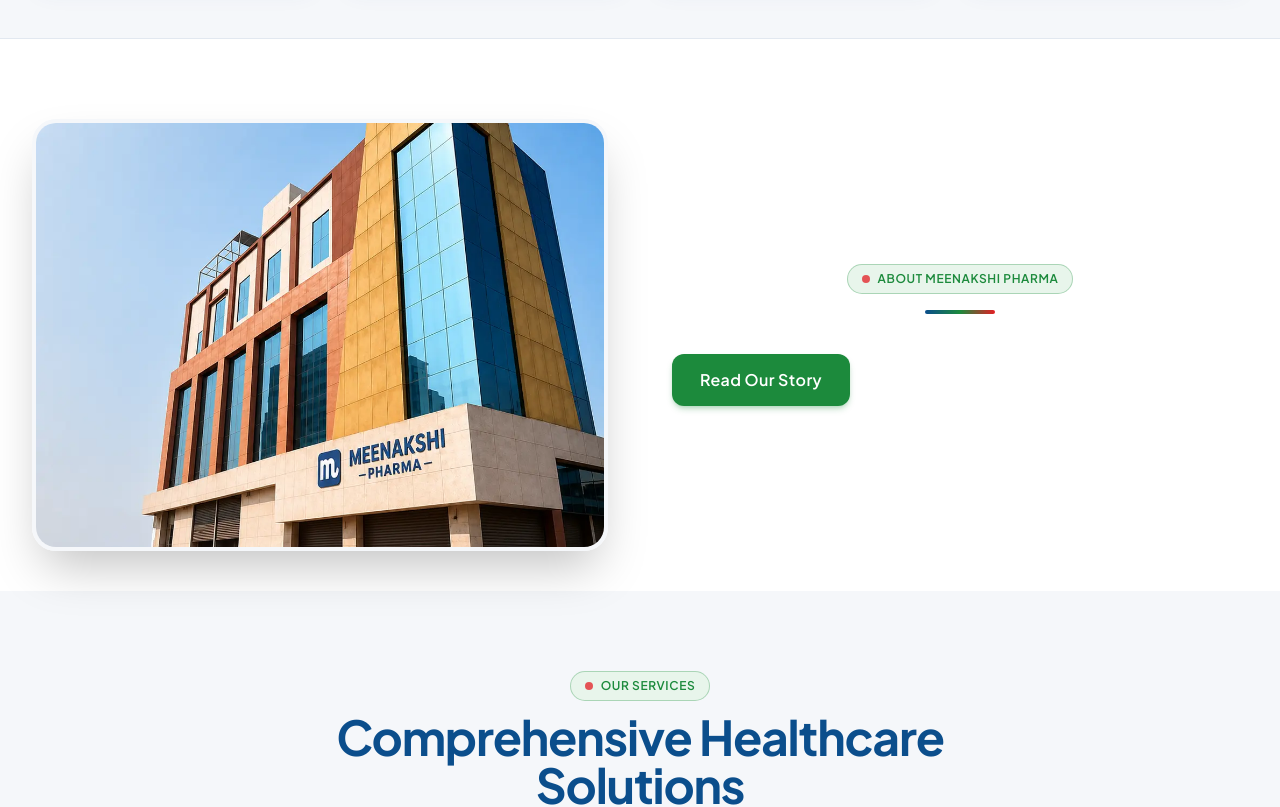
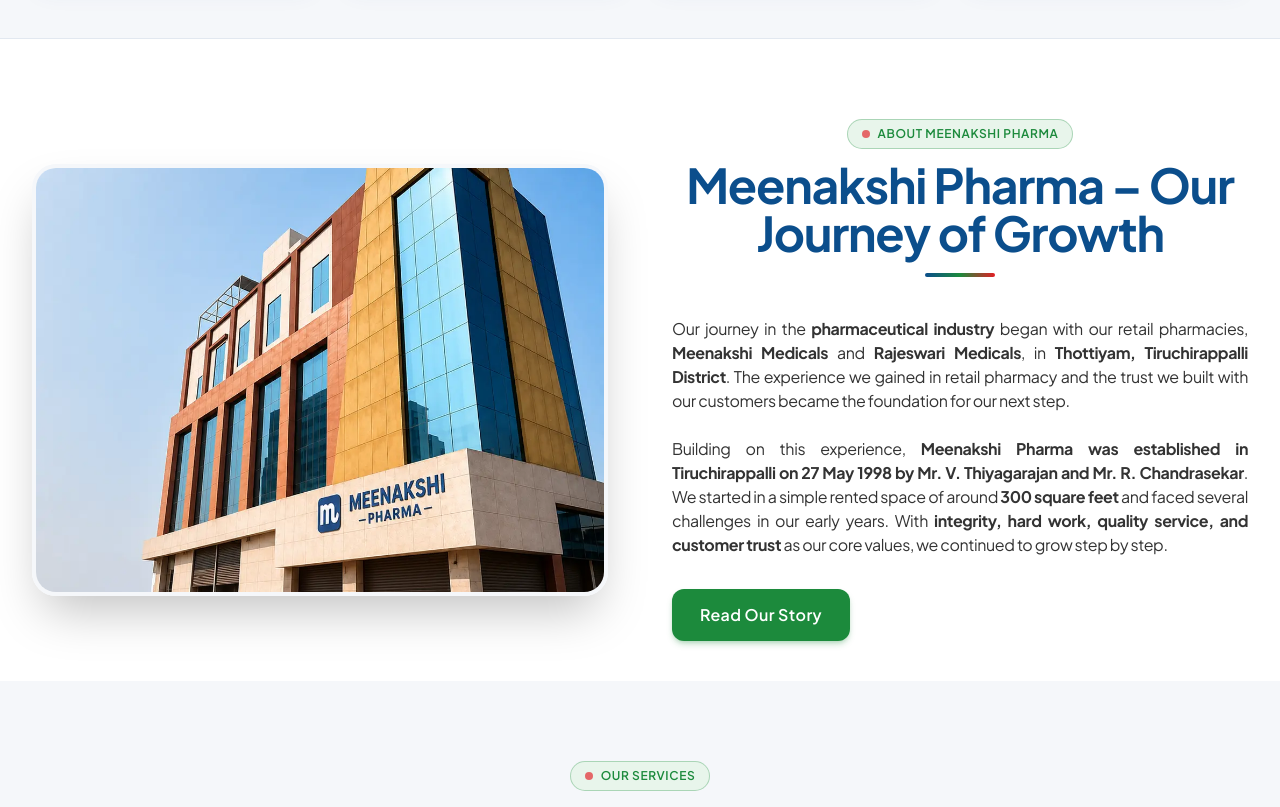
Before and after one commit to meenakshipharma/Meenakshi-Pharma, a React (Vite) app: page / in a window 1280 px wide. Shown: the part 960-1767 px from the top of the page. Built offline with nearby package versions, Linux system fonts and the light colour scheme.

Commit message:
feat: implement Home page with SEO schemas, animated counters, and video testimonial carousel

```diff
--- a/src/data/content.js
+++ b/src/data/content.js
@@ -201,11 +201,11 @@
   ],
   aboutTeaser: {
     subtitle: "About Meenakshi Pharma",
-    title: "From a Small Room to a Trusted Healthcare Partner",
+    title: "Meenakshi Pharma – Our Journey of Growth",
     desc1:
-      "Established in 1998, Meenakshi Pharma began its journey from a modest 10 × 10 ft room in Thillai Nagar, Tiruchirappalli. Built on determination, integrity, and a vision to improve healthcare access, we have grown into one of the region's trusted pharmaceutical distribution companies.",
+      "Our journey in the <strong>pharmaceutical industry</strong> began with our retail pharmacies, <strong>Meenakshi Medicals</strong> and <strong>Rajeswari Medicals</strong>, in <strong>Thottiyam, Tiruchirappalli District</strong>. The experience we gained in retail pharmacy and the trust we built with our customers became the foundation for our next step.",
     desc2:
-      "Today, we proudly serve retail pharmacies, hospitals, and clinics across Trichy and surrounding regions as an authorized stockist for leading pharmaceutical brands. Every medicine we deliver reflects our commitment to trust, quality, and long-lasting partnerships.",
+      "Building on this experience, <strong>Meenakshi Pharma was established in Tiruchirappalli on 27 May 1998 by Mr. V. Thiyagarajan and Mr. R. Chandrasekar</strong>. We started in a simple rented space of around <strong>300 square feet</strong> and faced several challenges in our early years. With <strong>integrity, hard work, quality service, and customer trust</strong> as our core values, we continued to grow step by step.",
     buttonText: "Read Our Story",
     imageUrl:
       "https://images.unsplash.com/photo-1576091160550-2173dba999ef?q=80&w=1470&auto=format&fit=crop",
--- a/src/pages/Home.jsx
+++ b/src/pages/Home.jsx
@@ -669,22 +669,16 @@
               viewport={{ once: true }}
             >
               <SectionTitle
-                title={about.introduction.title}
+                title="Meenakshi Pharma – Our Journey of Growth"
                 subtitle="About Meenakshi Pharma"
                 align="left"
               />
-              <p
-                className="text-[#333333] leading-relaxed mb-4 sm:mb-6 text-xs sm:text-base text-justify"
-                dangerouslySetInnerHTML={{
-                  __html: about.introduction.desc1,
-                }}
-              />
-              <p
-                className="text-[#333333] leading-relaxed mb-6 sm:mb-8 text-xs sm:text-base text-justify"
-                dangerouslySetInnerHTML={{
-                  __html: about.introduction.desc2,
-                }}
-              />
+              <p className="text-[#333333] leading-relaxed mb-4 sm:mb-6 text-xs sm:text-base text-justify">
+                Our journey in the <strong>pharmaceutical industry</strong> began with our retail pharmacies, <strong>Meenakshi Medicals</strong> and <strong>Rajeswari Medicals</strong>, in <strong>Thottiyam, Tiruchirappalli District</strong>. The experience we gained in retail pharmacy and the trust we built with our customers became the foundation for our next step.
+              </p>
+              <p className="text-[#333333] leading-relaxed mb-6 sm:mb-8 text-xs sm:text-base text-justify">
+                Building on this experience, <strong>Meenakshi Pharma was established in Tiruchirappalli on 27 May 1998 by Mr. V. Thiyagarajan and Mr. R. Chandrasekar</strong>. We started in a simple rented space of around <strong>300 square feet</strong> and faced several challenges in our early years. With <strong>integrity, hard work, quality service, and customer trust</strong> as our core values, we continued to grow step by step.
+              </p>
               <div className="flex justify-center lg:justify-start">
                 <Button to="/about" variant="primary">Read Our Story</Button>
               </div>
```
